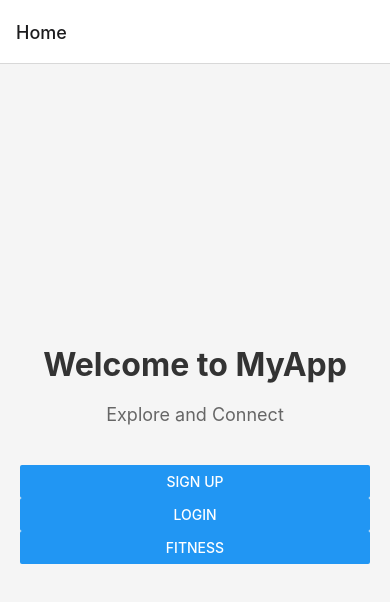
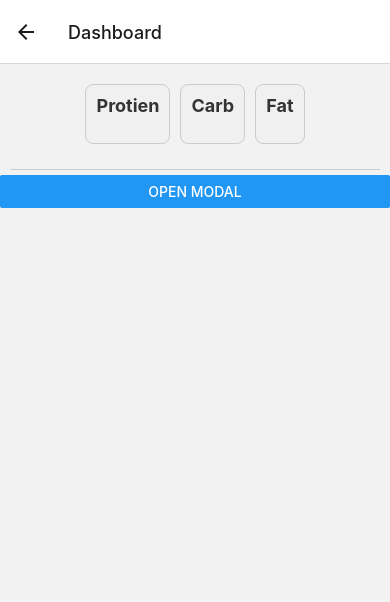
Before and after one commit to UmaSahni/RenewYou, a React Native app in the folder Fronted/: screen /Dashboard in a window 390 px wide. Shown: the top 602 px of the page. Built offline with nearby package versions, Linux system fonts and the light colour scheme; no server answers.

Commit message:
Dashboard Updates

```diff
--- a/Fronted/App.js
+++ b/Fronted/App.js
@@ -7,6 +7,7 @@ import Login from './Pages/Login';
 import Home from './Pages/Home';
 import Fitness from './Pages/Fitness';
 import NutritionPlan from './Pages/NutritionPlan';
+import Dashboard from './Pages/Dashboard';
 
 
 export default function App() {
@@ -20,6 +21,7 @@ export default function App() {
         <Stack.Screen name="Home" component={Home} />
         <Stack.Screen name="Fitness" component={Fitness} />
         <Stack.Screen name="NutritionPlan" component={NutritionPlan} />
+        <Stack.Screen name="Dashboard" component={Dashboard} />
         {/* Other screens can be added here */}
       </Stack.Navigator>
     </NavigationContainer>
--- /dev/null
+++ b/Fronted/Components/BreakFastModal.js
@@ -0,0 +1,41 @@
+import React, { useState } from 'react';
+import { View, Button, StyleSheet, Text } from 'react-native';
+import CustomModal from './CustomModal';
+
+
+const BreakFastModal = ({onDataUpdate}) => {
+  const [modalVisible, setModalVisible] = useState(false);
+
+  const openModal = () => {
+    setModalVisible(true);
+  };
+
+  const closeModal = () => {
+    setModalVisible(false);
+  };
+
+  return (
+    <View style={styles.container}>
+      <Button title="Open Modal" onPress={openModal} />
+      <CustomModal onDataUpdate={onDataUpdate} visible={modalVisible} onClose={closeModal}  />
+    </View>
+  );
+};
+
+const styles = StyleSheet.create({
+  modalBackground: {
+    flex: 1,
+    justifyContent: 'center',
+    alignItems: 'center',
+    backgroundColor: 'rgba(0, 0, 0, 0.5)', // Semi-transparent background
+  },
+  modalContainer: {
+    backgroundColor: 'white',
+    padding: 20,
+    borderRadius: 10,
+    width: '80%',
+    alignItems: 'center',
+  },
+});
+
+export default BreakFastModal;
--- /dev/null
+++ b/Fronted/Components/CustomModal.js
@@ -0,0 +1,127 @@
+import React, { useState } from "react";
+import { View, Text, Modal, Button, TextInput, StyleSheet } from "react-native";
+import { fetchUpdatedData } from "./MainBoard";
+
+const CustomModal = ({ visible, onClose, onSubmit,  onDataUpdate  }) => {
+  const [name, setName] = useState("");
+  const [calories, setCalories] = useState("");
+  const [protein, setProtein] = useState("");
+  const [fat, setFat] = useState("");
+  const [carb, setCarb] = useState("");
+
+  let URL = "http://10.0.2.2:8000/dinner/";
+
+  const handleSubmission = () => {
+    // Prepare data object
+    const newData = {
+      name,
+      calories,
+      protein,
+      fat,
+      carb,
+    };
+
+    handleSubmitFood(newData)
+    // Call the submit function from props
+    // onSubmit(newData);
+  };
+
+  //   POST request to the backend
+  const handleSubmitFood = async (newData) => {
+    try {
+      const response = await fetch(URL, {
+        method: "POST",
+        headers: {
+          "Content-Type": "application/json",
+        },
+        body: JSON.stringify(newData),
+      });
+
+      if (response) {
+        // Handle successful response
+        console.log("Data submitted successfully");
+
+
+        // Call the onDataUpdate function passed from the parent
+         onDataUpdate(newData)
+        console.log(newData);
+
+        // Close the modal
+        onClose();
+      } else {
+        // Handle error response
+        console.log("Error submitting data");
+      }
+    } catch (error) {
+      console.error("An error occurred:", error);
+    }
+  };
+
+  return (
+    <Modal visible={visible} animationType="slide">
+      <View style={styles.modalContainer}>
+        <Text>Add Food Item</Text>
+
+        <TextInput
+          style={styles.input}
+          placeholder="Name"
+          value={name}
+          onChangeText={setName}
+        />
+        <TextInput
+          style={styles.input}
+          placeholder="Calories"
+          value={calories}
+          onChangeText={setCalories}
+        />
+        <TextInput
+          style={styles.input}
+          placeholder="Protein"
+          value={protein}
+          onChangeText={setProtein}
+        />
+        <TextInput
+          style={styles.input}
+          placeholder="Fat"
+          value={fat}
+          onChangeText={setFat}
+        />
+        <TextInput
+          style={styles.input}
+          placeholder="Carb"
+          value={carb}
+          onChangeText={setCarb}
+        />
+
+        <View style={styles.buttonContainer}>
+          <Button title="Close" onPress={onClose} />
+          <Button title="Submit" onPress={handleSubmission} />
+        </View>
+      </View>
+    </Modal>
+  );
+};
+
+const styles = StyleSheet.create({
+  modalContainer: {
+    flex: 1,
+    justifyContent: "center",
+    alignItems: "center",
+  },
+  input: {
+    width: "80%",
+    height: 40,
+    borderWidth: 1,
+    borderColor: "#ccc",
+    marginBottom: 10,
+    paddingHorizontal: 10,
+  },
+  buttonContainer: {
+    flexDirection: "row",
+    justifyContent: "space-between",
+    width: "80%",
+    marginTop: 20,
+  },
+});
+
+export default CustomModal;
--- /dev/null
+++ b/Fronted/Components/MainBoard.js
@@ -0,0 +1,68 @@
+
+import { View, Text, StyleSheet } from "react-native";
+import React, { useEffect, useState } from 'react'
+
+const MainBoard = ({onData}) => {
+  let URL = 'http://10.0.2.2:8000/dashboard/'
+  const [fooddata, setFoodData] = useState({});
+
+  const fetchUpdatedData = () => {
+    fetch(URL)
+      .then((res) => res.json())
+      .then((data) => {
+        setFoodData(data);
+        console.log(data); // Updated food data
+      })
+      .catch((err) => console.log(err));
+  };
+
+  useEffect(() => {
+    fetchUpdatedData(); // Fetch data when the component mounts
+  }, [onData]);
+
+    return (
+    <View>
+     <View style={styles.inlineContainer}>
+        <View style={styles.inlineItem}>
+          <Text style={styles.itemText}>Protien</Text>
+          {fooddata && <Text> {fooddata.total_protein} </Text>}
+
+        </View>
+        <View style={styles.inlineItem}>
+          <Text style={styles.itemText}>Carb</Text>
+          {fooddata && <Text> {fooddata.total_carb} </Text>}
+        </View>
+        <View style={styles.inlineItem}>
+          <Text style={styles.itemText}>Fat</Text>
+          {fooddata && <Text> {fooddata.total_fat} </Text>}
+        </View>
+      </View>
+
+    </View>
+  )
+}
+
+const styles = StyleSheet.create({
+  inlineContainer: {
+    flexDirection: "row",
+    alignItems: "center",
+    justifyContent: "center",
+    marginBottom: 20,
+    marginTop:20,
+  },
+  inlineItem: {
+  backgroundColor: '#f0f0f0',
+  padding: 10,
+  marginHorizontal: 5,
+  borderRadius: 8,
+  borderWidth: 1,
+  borderColor: '#ccc', // You can adjust the border color as needed
+},
+  itemText: {
+    fontSize: 18,
+    fontWeight: "bold",
+    color: "#333",
+  },
+});
+
+export default MainBoard
--- /dev/null
+++ b/Fronted/Pages/Dashboard.js
@@ -0,0 +1,27 @@
+import { View, Text, StyleSheet, Button } from "react-native";
+import React, { useState } from "react";
+import MainBoard from "../Components/MainBoard";
+import BreakFastModal from "../Components/BreakFastModal";
+
+const Dashboard = () => {
+   const [foodData, setFoodData] = useState(null);
+  const handleDataUpdate = (newData) =>{
+    setFoodData(newData, "This is new data");
+  }
+
+  return (
+    <View>
+      <MainBoard onData = {foodData}  />
+      <View style={{ borderBottomWidth: 1, borderBottomColor: '#ccc', marginVertical: 5, width: '95%', alignSelf: 'center' }} />
+
+       <BreakFastModal onDataUpdate={handleDataUpdate}  />
+
+    </View>
+  );
+};
+
+const styles = StyleSheet.create({
+
+});
+
+export default Dashboard;
--- a/Fronted/Pages/Home.js
+++ b/Fronted/Pages/Home.js
@@ -20,6 +20,11 @@ const Home = ({ navigation }) => {
         <Button
           onPress={() => navigation.navigate("Fitness")}
           title='Fitness'
+          style={styles.button}
+        />
+        <Button
+          onPress={() => navigation.navigate("Dashboard")}
+          title='Dashboard'
           style={styles.button}
         />
       </View>
--- a/Fronted/Pages/NutritionPlan.js
+++ b/Fronted/Pages/NutritionPlan.js
@@ -2,7 +2,7 @@ import React, { useState, useEffect } from 'react';
 import { View, Text, Button, StyleSheet } from 'react-native';
 import { useRoute } from '@react-navigation/native';
 
-const NutritionPlan = () => {
+const NutritionPlan = ({navigation}) => {
   const [data, setData] = useState([]);
   const route = useRoute();
   const fitnessData = route.params?.fitnessData || [];
@@ -12,6 +12,11 @@ const NutritionPlan = () => {
   useEffect(() => {
     setData(fitnessData);
   }, [fitnessData]);
+
+  // Click on START NUTRITION
+  const startNutionPLan = () =>{
+    navigation.navigate("Dashboard")
+  }
 
   return (
     <View style={styles.container}>
@@ -26,7 +31,7 @@ const NutritionPlan = () => {
           </View>
         ))
       }
-      <Button title="Start Nutrition Plan" onPress={() => {}} />
+      <Button title="Start Nutrition Plan" onPress={startNutionPLan} />
     </View>
   );
 }
```
Also changed, not shown: Fronted/server.js (deleted).
